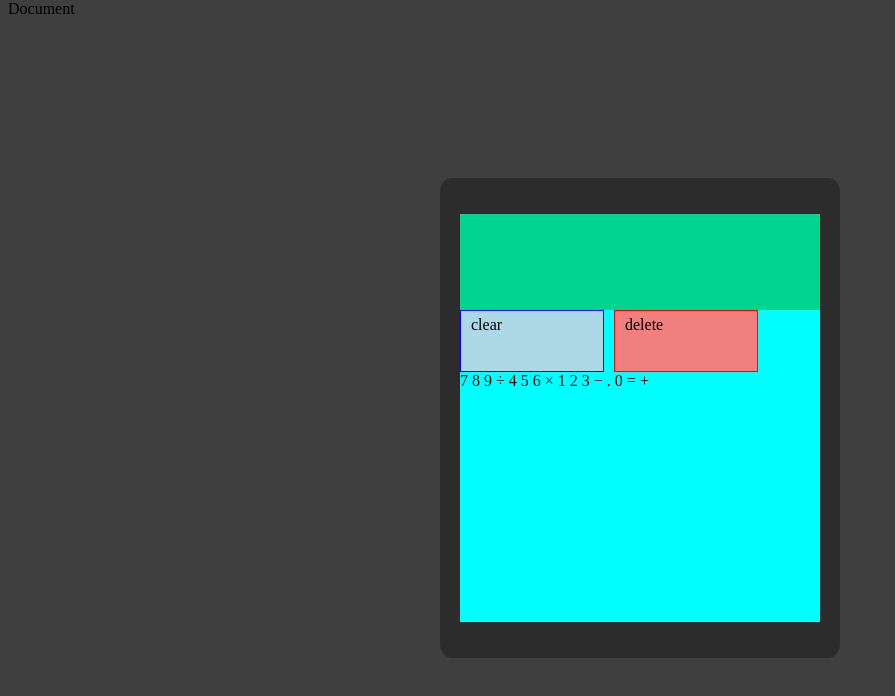
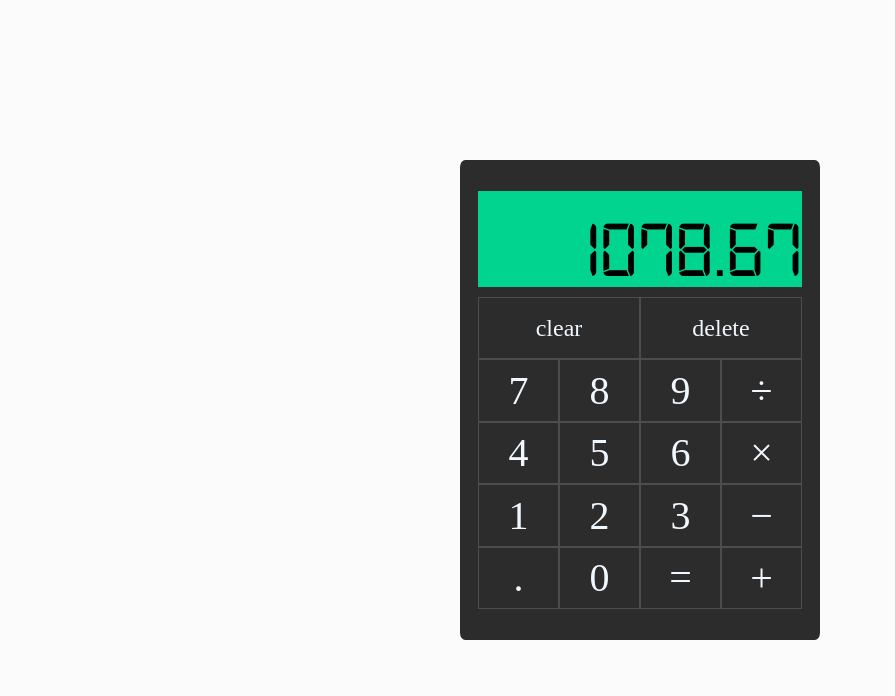
Before and after one commit to david123h/calculator, a plain HTML site: page index.html in a window 1280 px wide. Shown: the whole page, without its empty margins (0-895 px from the left). Drawn offline with Linux system fonts and the light colour scheme.

Commit message:
completed calculator front

```diff
--- a/index.html
+++ b/index.html
@@ -3,13 +3,13 @@
 <head>
     <meta charset="UTF-8">
     <meta name="viewport" content="width=device-width, initial-scale=1.0">
-    <title>Document</title>
+    <title>calculator</title>
     <link rel="stylesheet" href="style.css">
-    <script src="func.js"></script>
+    <!-- <script src="func.js"></script> -->
 </head>
 <body>
     <div id="container">
-        <div id="display"></div>
+        <div id="display">1078.67</div>
         <div id="buttuns">
             <div id="upButtuns">
                 <div id="clear">clear</div>
--- a/style.css
+++ b/style.css
@@ -3,7 +3,13 @@
   margin: 0;
   padding: 0;
   box-sizing: border-box;
-  display: inline-block;
+}
+
+@font-face {
+  font-family: 'calculator-font'; /* שם שתרצה לתת לגופן */
+  src: url('/font/digital-7/digital-7.ttf') format('truetype'); /* נתיב לקובץ ה-TTF */
+  font-weight: normal; /* עובי הגופן (normal, bold, וכו') */
+  font-style: normal; /* סגנון הגופן (normal, italic, וכו') */
 }
 
 body {
@@ -12,11 +18,14 @@ body {
   align-items: center;
   height: 100vh;
   width: 100vw;
-  background-color: rgb(63, 63, 63);
+  background-color: rgb(251, 251, 251);
+}
+
+div {
 }
 
 #container {
-  width: 50vh;
+  width: 45vh;
   height: 60vh;
   background-color: rgb(44, 44, 44);
   display: flex;
@@ -24,46 +33,69 @@ body {
   align-items: center;
   flex-direction: column;
   align-content: space-between;
-  border-radius: 3%;
-
+  border-radius: 1.5%;
 }
 
 #display {
   width: 90%;
   height: 20%;
   background-color: rgb(1, 212, 142);
+  margin-bottom: 10px;
+  display: flex;
+  justify-content: end;
+  align-items: center;
+  font-size: 10vh;
+  font-family: 'calculator-font';
 }
 
 #buttuns {
   width: 90%;
   height: 65%;
-    background-color: aqua;
+  background-color: rgb(44, 44, 44);
 }
 
 #upButtuns {
   width: 100%;
   height: 20%;
   display: flex;
-    /* justify-content: center; */
-    flex-direction: row;
+  justify-content: space-around;
+  align-items: center;
+  /* flex-direction: row; */
 }
 
-#clear {
-    background-color: lightblue; /* Example styling */
-    padding: 5px 10px;
-    border: 1px solid blue;
-    margin-right: 10px; /* Add some spacing between the divs */
-    width: 40%;
+#upButtuns * {
+  display: flex;
+  justify-content: center;
+  align-items: center;
+  color: aliceblue;
+  font-size: 3vh;
 }
 
-  #delete {
-    background-color: lightcoral; /* Example styling */
+#delete,
+#clear {
+  background-color: rgb(44, 44, 44); /* Example styling */
   padding: 5px 10px;
-    border: 1px solid red;
-    width: 40%;
+  border: 0.0007vh solid rgb(77, 77, 77);
+  width: 50%;
+  height: 100%;
+  /* border-radius: 1.5vh; */
 }
 
 #restButtuns {
   width: 100%;
   height: 80%;
+  display: flex;
+  flex-wrap: wrap;
+  justify-content: space-around;
 }
+
+#restButtuns * {
+  width: 25%;
+  height: auto;
+  display: flex;
+  justify-content: center;
+  align-items: center;
+  border: 0.0007vh solid rgb(77, 77, 77);
+  color: aliceblue;
+  font-size: 5vh;
+}
```
Also changed, not shown: font/digital-7/digital-7 (italic).ttf (added), font/digital-7/digital-7 (mono italic).ttf (added), font/digital-7/digital-7 (mono).ttf (added), font/digital-7/digital-7.ttf (added), font/digital-7/readme.txt (added), 1 other file. Lines whose indentation alone changed are shown as unchanged.
